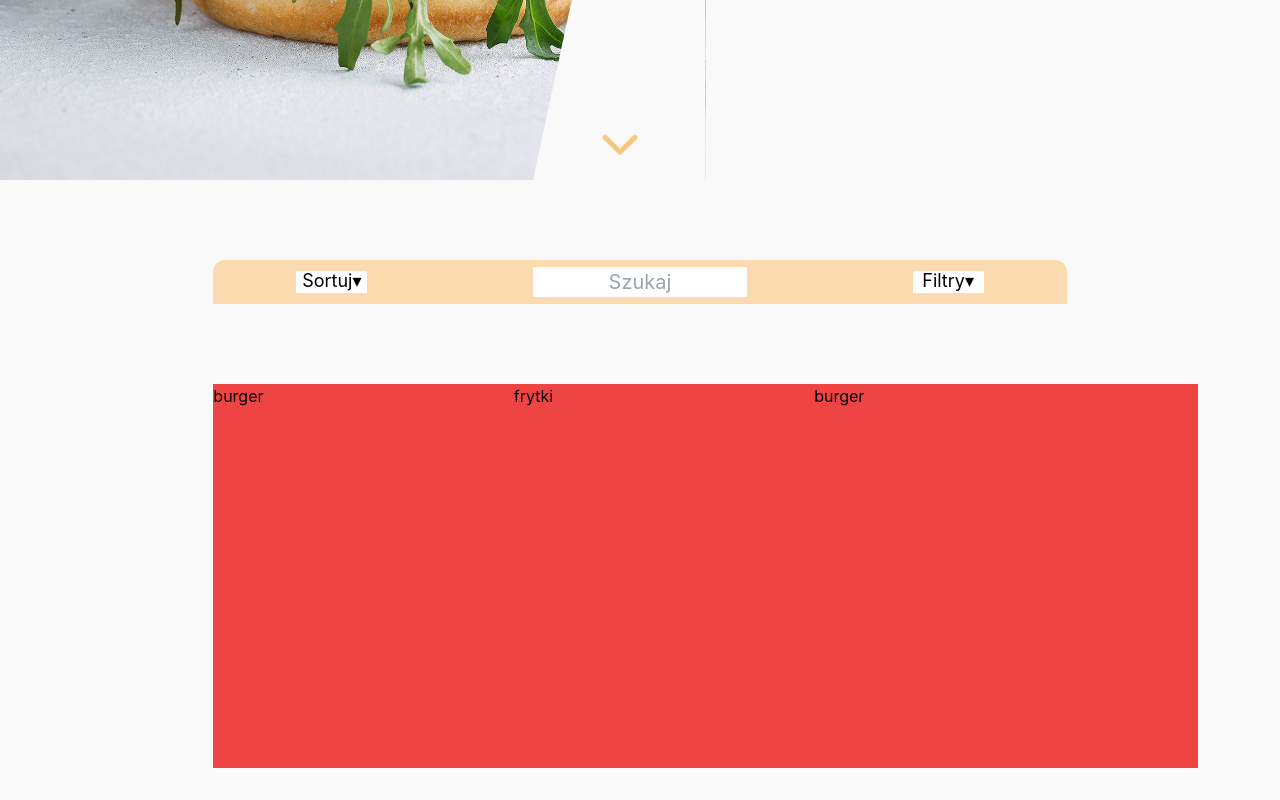
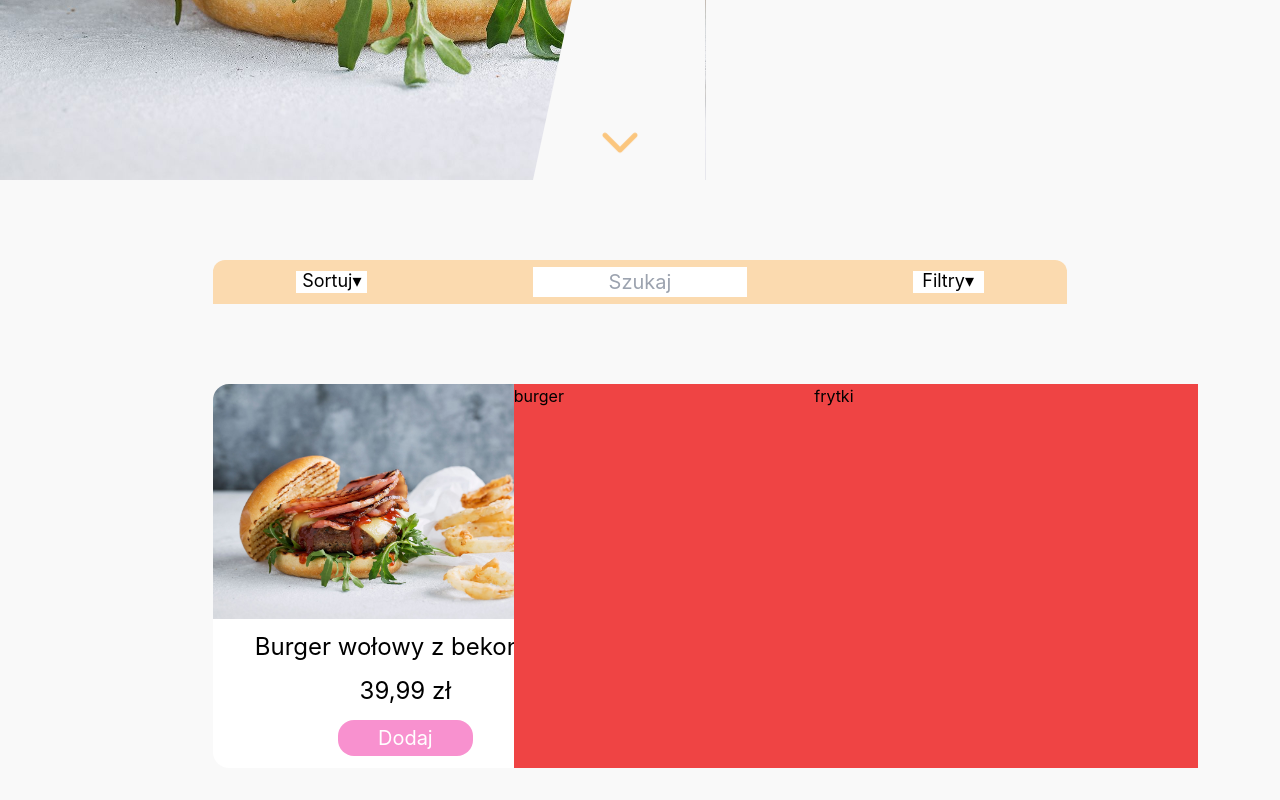
Before and after one commit to TomaszSack/zjedzto, a React (Create React App) app: page / in a window 1280 px wide. Shown: the part 620-1420 px from the top of the page. Built offline with nearby package versions, Linux system fonts and the light colour scheme.

Commit message:
created layout of ProductItem, some files change

```diff
--- a/src/components/Button.tsx
+++ b/src/components/Button.tsx
@@ -1,11 +1,16 @@
 type Props = {
-  children: React.ReactNode;
+  children: React.ReactNode,
+  pink?:boolean,
 };
 
-const Button: React.FC<Props> = ({children}) => (
+const Button: React.FC<Props> = ({ pink, children }) => (
   <a
     href="#menu"
-    className="bg-secondary-orange py-2 px-10 text-white text-3xl rounded-2xl"
+    className={
+      pink
+        ? "bg-secondary-pink text-white text-xl py-1 px-10 rounded-2xl"
+        : "bg-secondary-orange py-2 px-10 text-white text-3xl rounded-2xl"
+    }
   >
     {children}
   </a>
--- a/src/components/MenuSection.tsx
+++ b/src/components/Menu/MenuSection.tsx
@@ -1,5 +1,5 @@
-import ContentContainer from "../layout/ContentContainer";
-import Button from "./Button";
+import ContentContainer from "../../layout/ContentContainer";
+import Button from "../Button";
 import ProductsList from "./ProductsList";
 import SearchBar from "./SearchBar";
 import { FontAwesomeIcon } from "@fortawesome/react-fontawesome";
--- /dev/null
+++ b/src/components/Menu/ProductItem.tsx
@@ -0,0 +1,22 @@
+import Button from "../Button";
+
+type Props = {
+  name: string;
+  img: string;
+  price: string;
+};
+const ProductItem: React.FC<Props> = ({ name, img, price }) => {
+  return (
+    <div className="h-96 w-96 bg-white rounded-2xl overflow-hidden	">
+      <div className="h-11/18 w-full">
+        <img className="w-full h-full" src={img} alt="" />
+      </div>
+      <div className="flex flex-col items-center justify-between h-7/18 text-2xl spaceing-2 py-3">
+        <div>{name}</div>
+        <div>{price}</div>
+        <Button pink>Dodaj</Button>
+      </div>
+    </div>
+  );
+};
+export default ProductItem;
--- a/src/components/ProductsList.tsx
+++ b/src/components/Menu/ProductsList.tsx
@@ -1,3 +1,6 @@
+import ProductItem from "./ProductItem";
+import img from "../../assets/hero-img.jpeg"
+
 const dishes = [
   {
     name: "burger",
@@ -23,6 +26,11 @@ const ProductsList = () => {
   return (
     <div className="flex justify-center">
       <div className="grid grid-cols-3 gap-12">
+        <ProductItem
+          name="Burger wołowy z bekonem"
+          img={img}
+          price="39,99 zł"
+        />
         {dishes.map((e) => {
           return <div className="h-96 w-96 bg-red-500 min-h-min">{e.name}</div>;
         })}
--- a/src/pages/Home.tsx
+++ b/src/pages/Home.tsx
@@ -1,5 +1,5 @@
 import Hero from "../components/Hero";
-import MenuSection from "../components/MenuSection";
+import MenuSection from "../components/Menu/MenuSection";
 
 const Home = () => {
   return (
--- a/tailwind.config.js
+++ b/tailwind.config.js
@@ -16,7 +16,26 @@ module.exports = {
         nav: "0 0px 25px 0px rgba(0, 0, 0, 0.3)",
       },
       zIndex: {
-        'minus': "-5",
+        "minus": "-5",
+      },
+      height: {
+        "1/18": "5.5%",
+        "2/18": "11.1%",
+        "3/18": "16.6%",
+        "4/18": "22.2%",
+        "5/18": "27.7%",
+        "6/18": "33.3%",
+        "7/18": "38.8%",
+        "8/18": "44.4%",
+        "9/18": "49.9%",
+        "10/18": "55.5%",
+        "11/18": "61.1%",
+        "12/18": "66.6%",
+        "13/18": "72.2%",
+        "14/18": "77.7%",
+        "15/18": "83.3%",
+        "16/18": "88.8%",
+        "17/18": "94.4%",
       },
     },
   },
```
Also changed, not shown: src/components/Menu/SearchBar.tsx (renamed from src/components/SearchBar.tsx).
